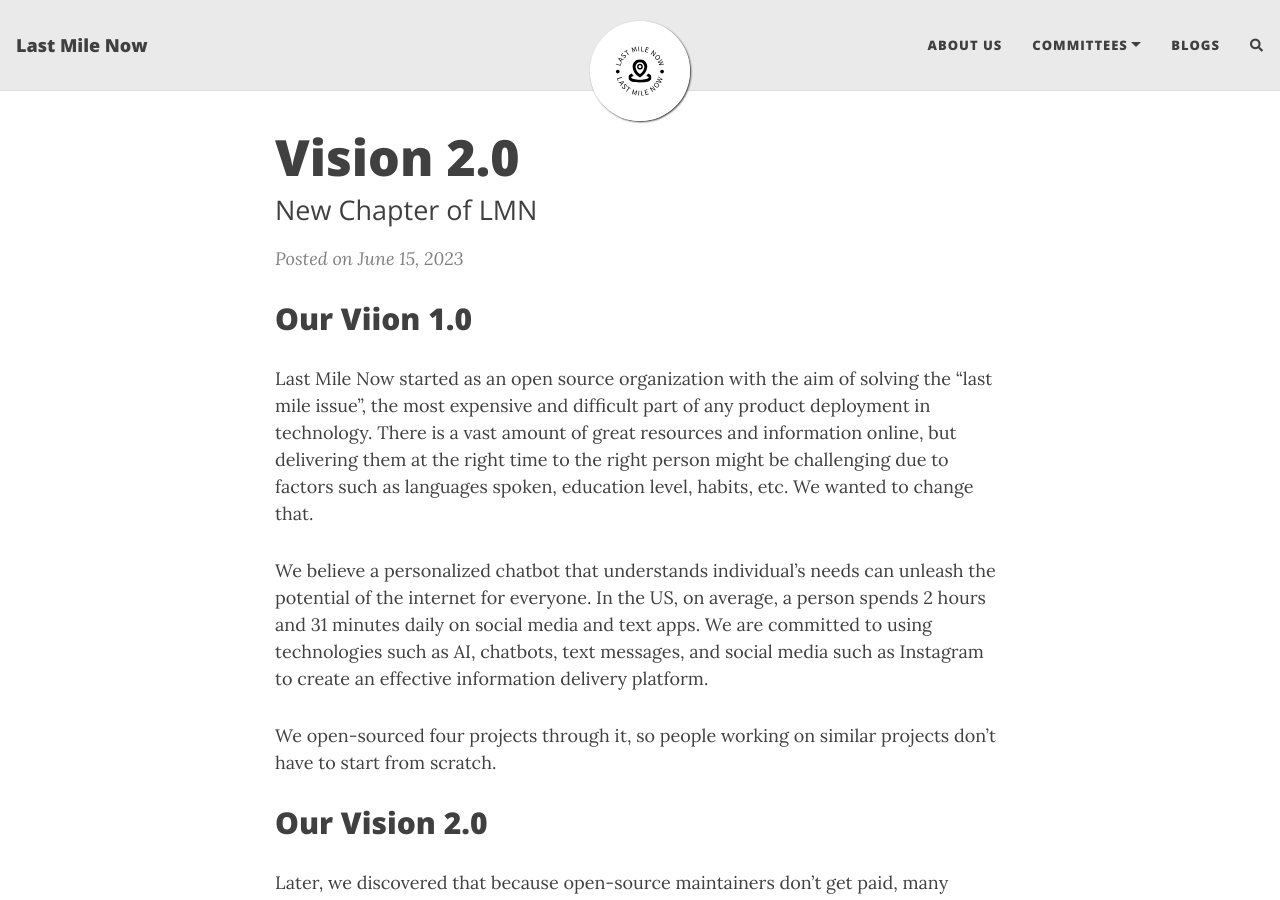
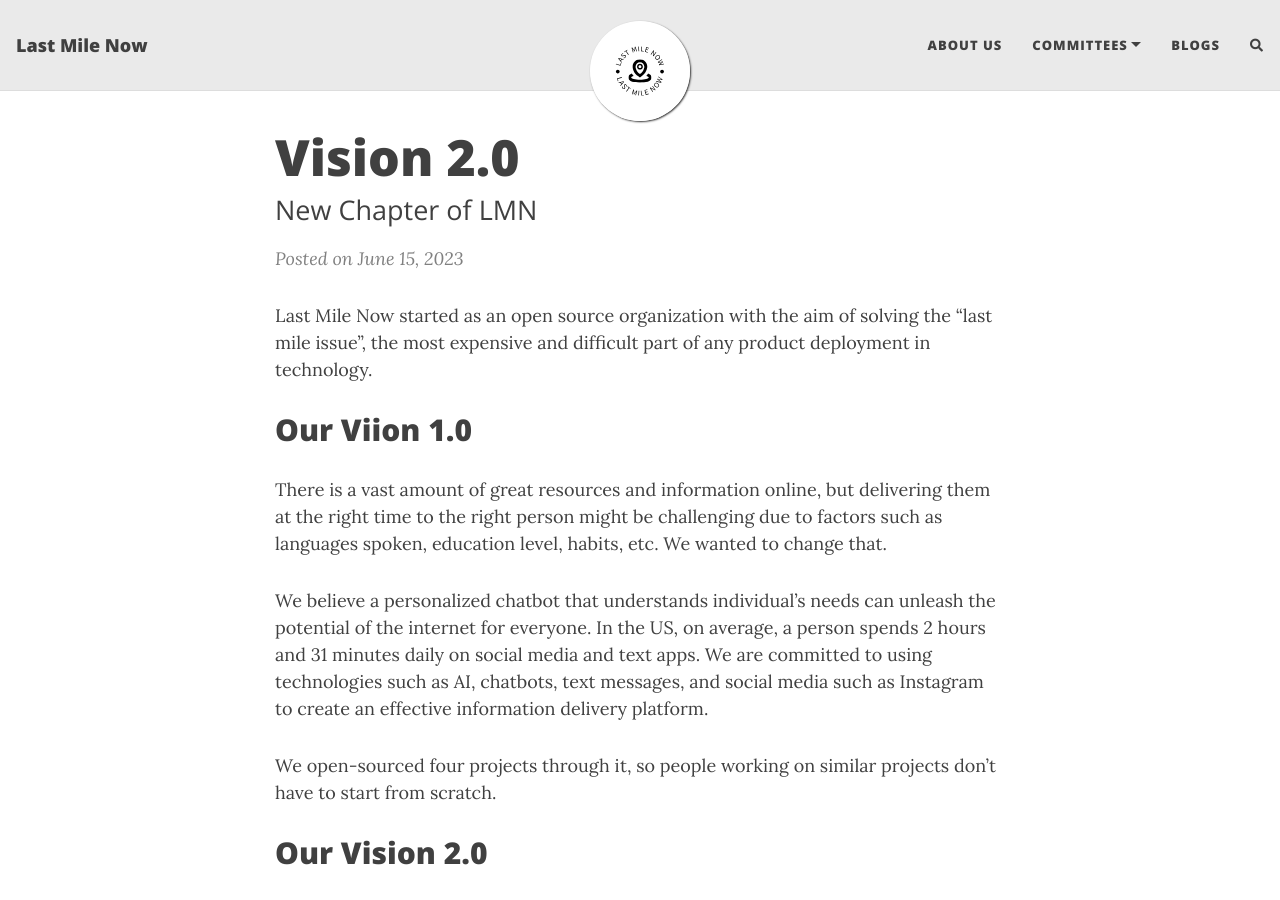
Before and after one commit to LastMileNow/lastmilenow.github.io, a Jekyll site: the page built from _posts/2023-06-15-committee.md, in a window 1280 px wide and 900 px high. Built offline with Jekyll 4.4.1, drawn with Linux system fonts in a browser that asks for light colours; nearby versions of some CDN libraries; comment, search, counter and statistics services are not loaded.

Commit message:
summary of vision 2.0

```diff
--- a/_posts/2023-06-15-committee.md
+++ b/_posts/2023-06-15-committee.md
@@ -7,9 +7,12 @@
 share-img:
 tags: [chatbot, education, healthcare]
 ---
+
+Last Mile Now started as an open source organization with the aim of solving the “last mile issue”, the most expensive and difficult part of any product deployment in technology.
+
 ## Our Viion 1.0
 
-Last Mile Now started as an open source organization with the aim of solving the “last mile issue”, the most expensive and difficult part of any product deployment in technology. There is a vast amount of great resources and information online, but delivering them at the right time to the right person might be challenging due to factors such as languages spoken, education level, habits, etc. We wanted to change that.
+ There is a vast amount of great resources and information online, but delivering them at the right time to the right person might be challenging due to factors such as languages spoken, education level, habits, etc. We wanted to change that.
 
 We believe a personalized chatbot that understands individual's needs can unleash the potential of the internet for everyone. In the US, on average, a person spends 2 hours and 31 minutes daily on social media and text apps. We are committed to using technologies such as AI, chatbots, text messages, and social media such as Instagram to create an effective information delivery platform.
 
```
